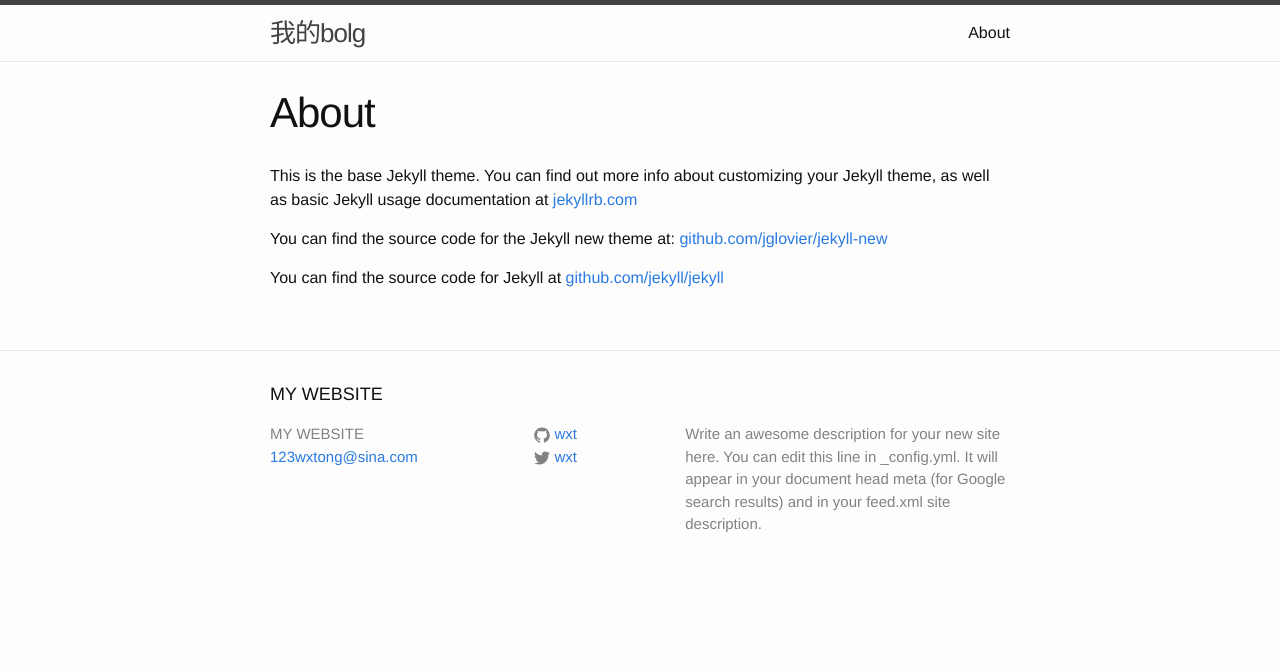
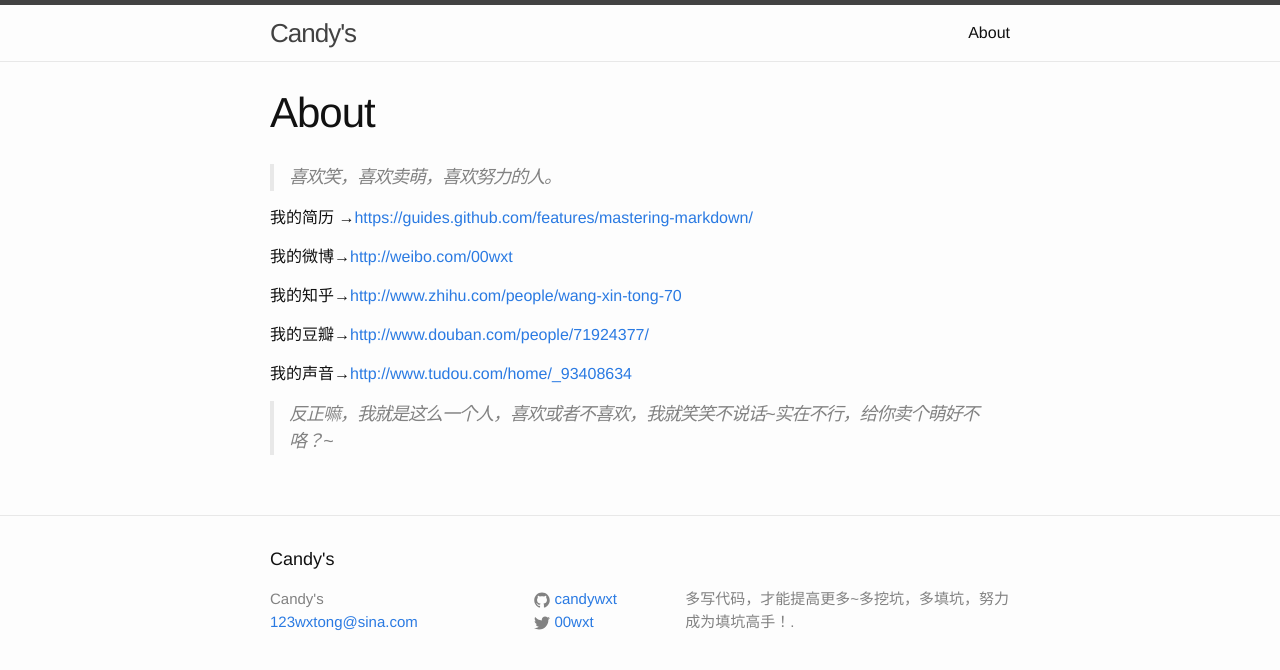
Before and after one commit to candywxt/candywxt.github.io, a Jekyll site: the page built from about.md, in a window 1280 px wide. Shown: the top 670 px of the page. Built offline with Jekyll 4.4.1, drawn with Linux system fonts in a browser that asks for light colours.

```diff
--- a/_config.yml
+++ b/_config.yml
@@ -1,14 +1,12 @@
 # Site settings
-title: MY WEBSITE
+title: Candy's
 email: 123wxtong@sina.com
 description: > # this means to ignore newlines until "baseurl:"
-  Write an awesome description for your new site here. You can edit this
-  line in _config.yml. It will appear in your document head meta (for
-  Google search results) and in your feed.xml site description.
+ 多写代码，才能提高更多~多挖坑，多填坑，努力成为填坑高手！.
 baseurl: "" # the subpath of your site, e.g. /blog/
 url: "http://localhost4000" # the base hostname & protocol for your site
-twitter_username: wxt
-github_username: wxt
+twitter_username: 00wxt
+github_username: candywxt
 
 # Build settings
 markdown: kramdown
--- a/_includes/footer.html
+++ b/_includes/footer.html
@@ -16,7 +16,7 @@
         <ul class="social-media-list">
           {% if site.github_username %}
           <li>
-            <a href="http://www.baidu.com{{ site.github_username }}">
+            <a href="http://github.com/{{ site.github_username }}">
               <span class="icon  icon--github">
                 <svg viewBox="0 0 16 16">
                   <path fill="#828282" d="M7.999,0.431c-4.285,0-7.76,3.474-7.76,7.761 c0,3.428,2.223,6.337,5.307,7.363c0.388,0.071,0.53-0.168,0.53-0.374c0-0.184-0.007-0.672-0.01-1.32 c-2.159,0.469-2.614-1.04-2.614-1.04c-0.353-0.896-0.862-1.135-0.862-1.135c-0.705-0.481,0.053-0.472,0.053-0.472 c0.779,0.055,1.189,0.8,1.189,0.8c0.692,1.186,1.816,0.843,2.258,0.645c0.071-0.502,0.271-0.843,0.493-1.037 C4.86,11.425,3.049,10.76,3.049,7.786c0-0.847,0.302-1.54,0.799-2.082C3.768,5.507,3.501,4.718,3.924,3.65 c0,0,0.652-0.209,2.134,0.796C6.677,4.273,7.34,4.187,8,4.184c0.659,0.003,1.323,0.089,1.943,0.261 c1.482-1.004,2.132-0.796,2.132-0.796c0.423,1.068,0.157,1.857,0.077,2.054c0.497,0.542,0.798,1.235,0.798,2.082 c0,2.981-1.814,3.637-3.543,3.829c0.279,0.24,0.527,0.713,0.527,1.437c0,1.037-0.01,1.874-0.01,2.129 c0,0.208,0.14,0.449,0.534,0.373c3.081-1.028,5.302-3.935,5.302-7.362C15.76,3.906,12.285,0.431,7.999,0.431z"/>
@@ -30,7 +30,7 @@
 
           {% if site.twitter_username %}
           <li>
-            <a href="https://twitter.com/{{ site.twitter_username }}">
+            <a href="http://weibo.com/{{ site.twitter_username }}">
               <span class="icon  icon--twitter">
                 <svg viewBox="0 0 16 16">
                   <path fill="#828282" d="M15.969,3.058c-0.586,0.26-1.217,0.436-1.878,0.515c0.675-0.405,1.194-1.045,1.438-1.809
--- a/_includes/head.html
+++ b/_includes/head.html
@@ -3,7 +3,7 @@
   <meta http-equiv="X-UA-Compatible" content="IE=edge">
   <meta name="viewport" content="width=device-width, initial-scale=1">
 
-  <title>{% if page.title %}{{ page.title }}{% else %}MYbolg{% endif %}</title>
+  <title>{% if page.title %}{{ page.title }}{% else %}Candy's{% endif %}</title>
   <meta name="description" content="{% if page.excerpt %}{{ page.excerpt | strip_html | strip_newlines | truncate: 160 }}{% else %}{{ site.description }}{% endif %}">
 
   <link rel="stylesheet" href="{{ "/css/main.css" | prepend: site.baseurl }}">
--- a/_includes/header.html
+++ b/_includes/header.html
@@ -2,7 +2,7 @@
 
   <div class="wrapper">
 
-    <a class="site-title" href="{{ site.baseurl }}/">我的bolg</a>
+    <a class="site-title" href="{{ site.baseurl }}/">Candy's</a>
 
     <nav class="site-nav">
       <a href="#" class="menu-icon">
--- a/about.md
+++ b/about.md
@@ -4,8 +4,16 @@ title: About
 permalink: /about/
 ---
 
-This is the base Jekyll theme. You can find out more info about customizing your Jekyll theme, as well as basic Jekyll usage documentation at [jekyllrb.com](http://jekyllrb.com/)
+> 喜欢笑，喜欢卖萌，喜欢努力的人。
 
-You can find the source code for the Jekyll new theme at: [github.com/jglovier/jekyll-new](https://github.com/jglovier/jekyll-new)
+ 我的简历 →[https://guides.github.com/features/mastering-markdown/](https://guides.github.com/features/mastering-markdown/)
 
-You can find the source code for Jekyll at [github.com/jekyll/jekyll](https://github.com/jekyll/jekyll)
+ 我的微博→[http://weibo.com/00wxt](http://weibo.com/00wxt)
+
+ 我的知乎→[http://www.zhihu.com/people/wang-xin-tong-70](http://www.zhihu.com/people/wang-xin-tong-70)
+
+ 我的豆瓣→[http://www.douban.com/people/71924377/](http://www.douban.com/people/71924377/)
+
+ 我的声音→[http://www.tudou.com/home/_93408634](http://www.tudou.com/home/_93408634)
+
+> 反正嘛，我就是这么一个人，喜欢或者不喜欢，我就笑笑不说话~实在不行，给你卖个萌好不咯？~
--- a/index.html
+++ b/index.html
@@ -4,7 +4,7 @@ layout: default
 
 <div class="home">
 
-  <h1 class="page-heading">LAL</h1>
+  <h1 class="page-heading">多写代码才能多点提高~</h1>
 
   <ul class="post-list">
     {% for post in site.posts %}
```
Also changed, not shown: _posts/2015-06-18-helloWorld.markdown (added, +34 -0 lines).
